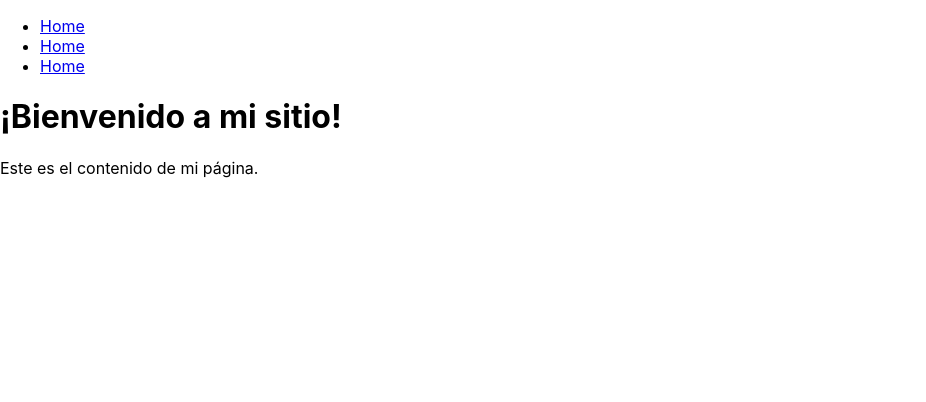
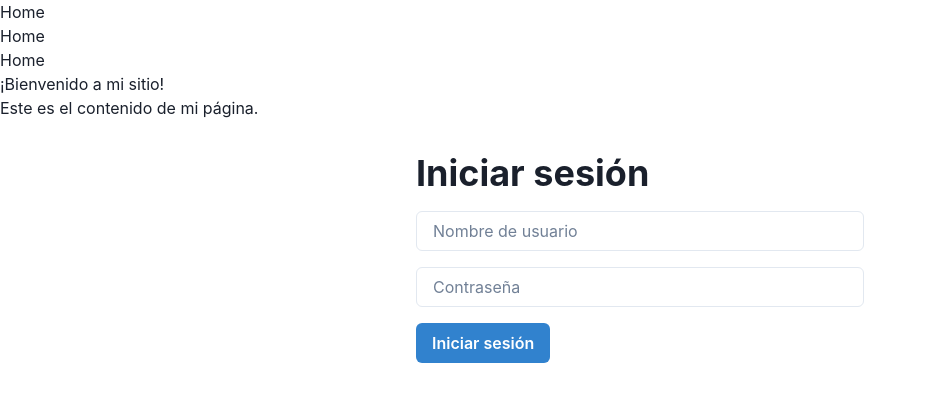
Before and after one commit to Slataniksdevs/ConsultaDAI, a React (Create React App) app in the folder Frontend/consulta_dai/: page / in a window 1280 px wide. Shown: the top 402 px of the page, without its empty margins (0-926 px from the left). Built offline with nearby package versions, Linux system fonts and the light colour scheme.

Commit message:
integración de chakraui para interfaz front

```diff
--- a/Frontend/consulta_dai/src/App.js
+++ b/Frontend/consulta_dai/src/App.js
@@ -1,13 +1,19 @@
 import React from 'react';
 import Navbar from './components/Navbar'; // Cambiar la ruta de importación a relativa
+import Login from './components/login';
+import { ChakraProvider } from '@chakra-ui/react';
 
 function App() {
   return (
-    <div className="App">
-      <header className="App-header">
-        <Navbar />
-      </header>
-    </div>
+<ChakraProvider>
+      <div className="App">
+        <header className="App-header">
+          <Navbar />
+        </header>
+      <Login />
+      </div>
+
+</ChakraProvider>
   );
 }
 
--- /dev/null
+++ b/Frontend/consulta_dai/src/components/login.js
@@ -0,0 +1,14 @@
+import React from 'react';
+import { Box, Heading, Input, Button } from '@chakra-ui/react';
+
+const Login = () => {
+    return (
+        <Box maxW="md" mx="auto" mt="8">
+      <Heading mb="4">Iniciar sesión</Heading>
+      <Input placeholder="Nombre de usuario" mb="4" />
+      <Input type="password" placeholder="Contraseña" mb="4" />
+      <Button colorScheme="blue">Iniciar sesión</Button>
+    </Box>
+    );
+}
+export default Login;
```
Also changed, not shown: Frontend/consulta_dai/package.json (+8 -0 lines), 1 other file (tests, documents, lock files or other folders).
